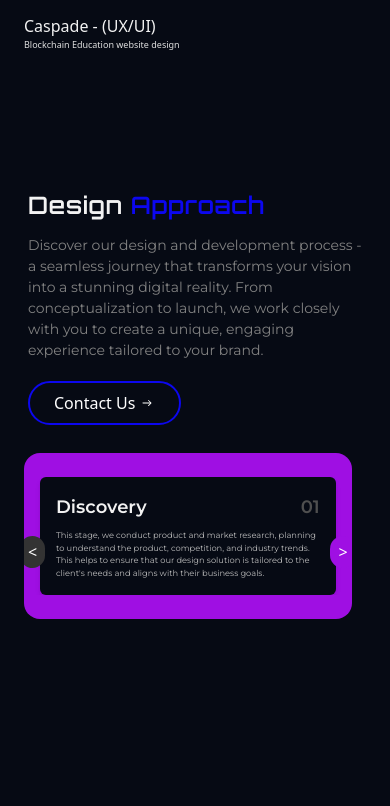
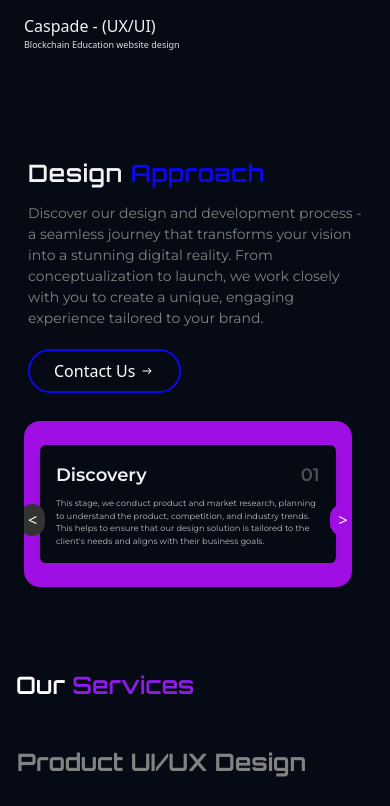
Before and after one commit to itsadaeze/Dlab, a React (Create React App) app: page / in a window 390 px wide. Shown: the part 3198-4004 px from the top of the page. Built offline with nearby package versions, Linux system fonts and the light colour scheme.

Commit message:
worked on responsiveness

```diff
--- a/src/components/approach.js
+++ b/src/components/approach.js
@@ -44,7 +44,7 @@ const Approach = () => {
       };
     }, []);
     return (
-      <div className="bg-[#060A14] py-8 h-[90vh] md:h-full  lg:h-full ">
+      <div className="bg-[#060A14]  md:h-full  lg:h-full ">
           <div className="  max-w-[1200px] mx-auto py-10">
         <div className="flex flex-col justify-around mx-auto md:flex-row mt-6 px-3 md:mt-[3rem] md:mb-8">
           <div>
```
